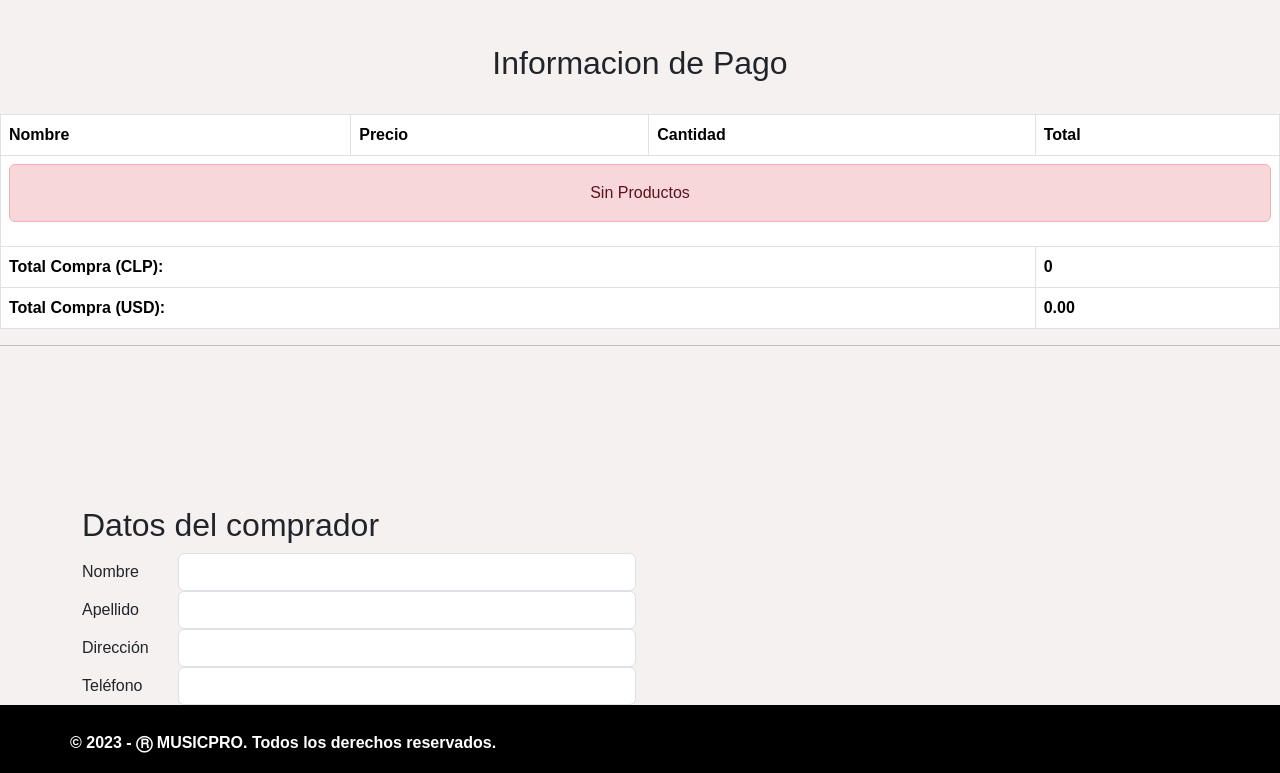
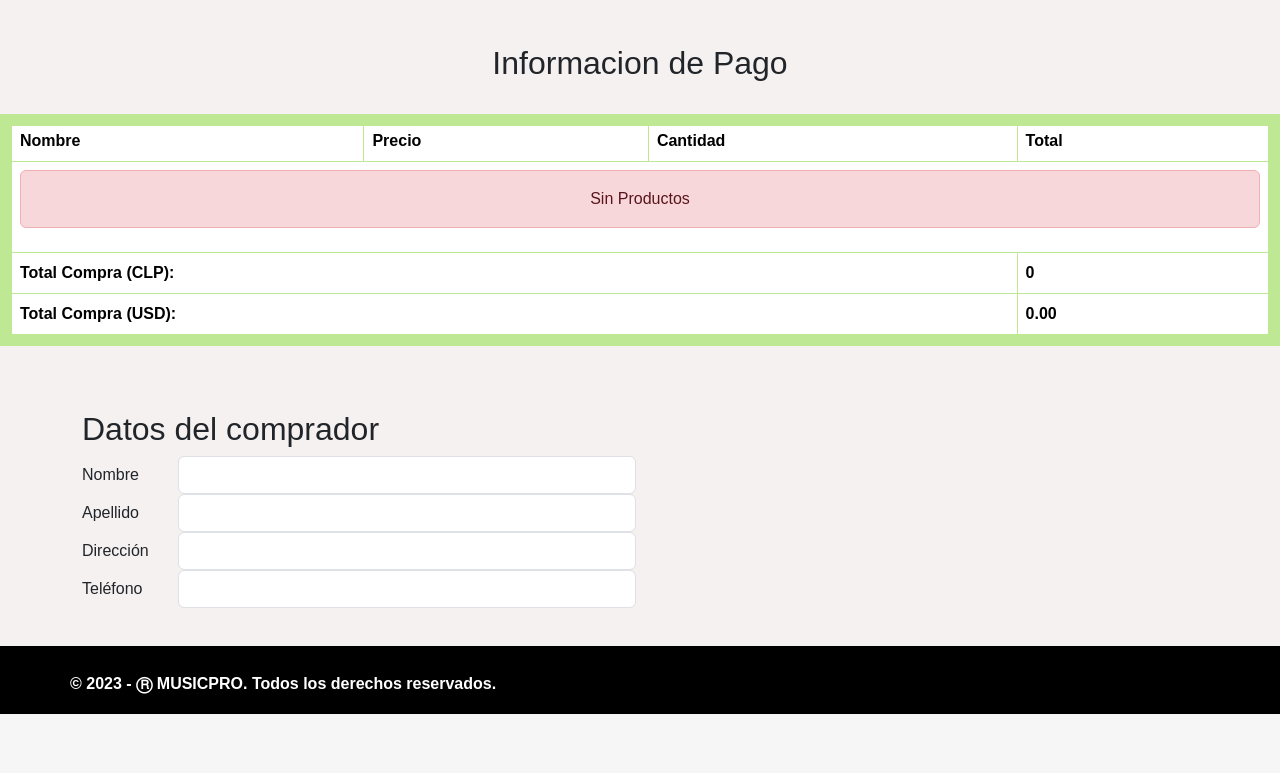
Before and after one commit to darilokoh/musicPro, a Django app: page /pago/ in a window 1280 px wide. Shown: the part 86-859 px from the top of the page. After the commit the page ends 800 px from the top, so only its background shows below. Run offline with Django 4.2, Linux system fonts and the light colour scheme; some libraries are stand-ins or nearby versions.

Commit message:
arreglo del cuadro checkout

```diff
--- a/musicpro/app/templates/app/pago.html
+++ b/musicpro/app/templates/app/pago.html
@@ -4,11 +4,22 @@
 
 {% block css %}
 <title>Conejo Furioso</title>
+<style>
+    .cart-table {
+      border: 12px solid hwb(6 6% 16%);
+    }
+  </style>
 {% endblock %}
 
 {% block content %}
+<style>
+    .cart-table {
+      border: 12px solid hwb(90 58% 9%);
+    }
+  </style>
 <div class="alert alert-secondary my-5" role="alert"></div>
-<table class="table table-bordered table-hover table-responsive-sm">
+<table class="table table-bordered table-hover table-responsive-sm cart-table">
+
     <thead>
         <tr>
             <h2 style="text-align: center; justify-content: center;" class="my-2">Informacion de Pago</h1>
@@ -48,17 +59,12 @@
         </tr>
     </tbody>
 </table>
-
-<hr>
-
 </div>
-
-<br><br><br><br><br><br>
+<br><br>
     <div class="container">
         <div class="row">
             <div class="col">
                 <h2>Datos del comprador</h2>
-
                 <form>
                     <div class="form-group row">
                       <label for="nombre" class="col-sm-2 col-form-label">Nombre</label>
```
Also changed, not shown: musicpro/db.sqlite3.
